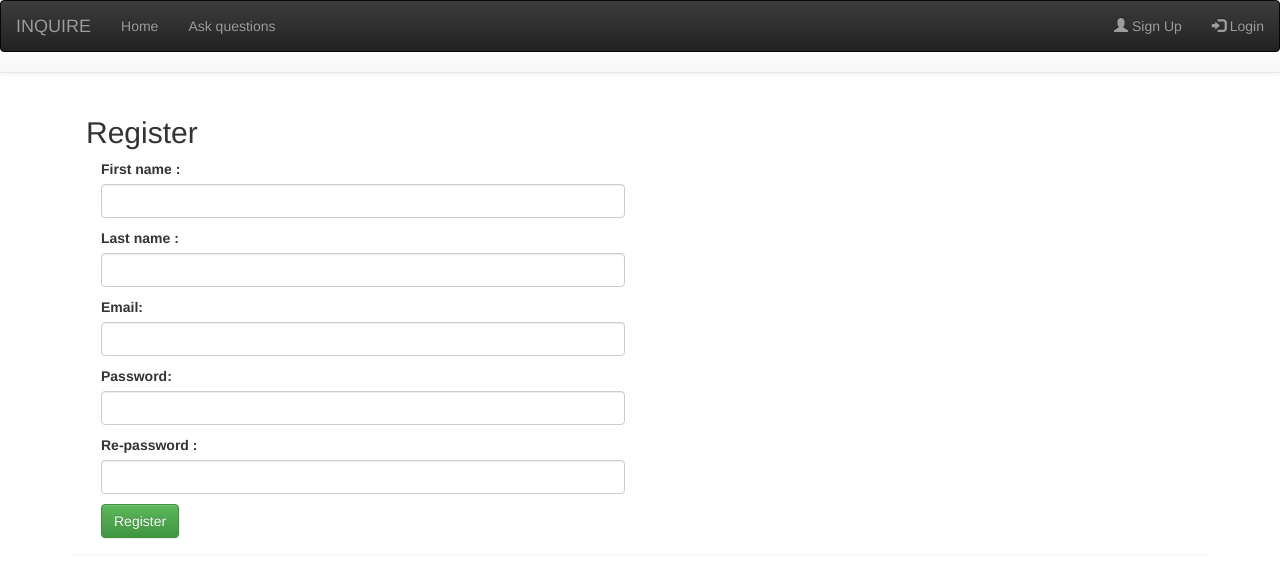
After one commit to asmcn/inquire, a Django app: page /accounts/register/ in a window 1280 px wide. The commit adds this page. Shown: the top 578 px of the page. Run offline with Django 3.2, Linux system fonts and the light colour scheme; parts of the project's set-up code (start-up, migrations or seed data) failed here and were passed over; some libraries are stand-ins or nearby versions.

Commit message:
almost done

```diff
--- /dev/null
+++ b/inquire-app/inquire/profiles/forms.py
@@ -0,0 +1,35 @@
+from django import forms
+from inquire.profiles.models import UserProfile
+from django.contrib.auth.forms import UserCreationForm
+
+
+class MyRegistrationForm(UserCreationForm):
+    email = forms.EmailField(required=True)
+
+    class Meta:
+        model = UserProfile
+        fields = ('email', 'password1', 'password2', 'first_name', 'last_name')
+
+    def save(self, commit=True):
+        user = super(MyRegistrationForm, self).save(commit=False)
+        user.email = self.cleaned_data['email']
+        user.first_name = self.cleaned_data['first_name']
+        user.last_name = self.cleaned_data['last_name']
+        user.is_staff = False
+        user.is_superuser= False
+
+        if commit:
+            user.save()
+
+        return user
+
+
+
+class ContactForm1(forms.Form):
+    subject = forms.CharField(max_length=100)
+
+class ContactForm2(forms.Form):
+    sender = forms.EmailField()
+
+class ContactForm3(forms.Form):
+    message = forms.CharField(widget=forms.Textarea)
--- /dev/null
+++ b/inquire-app/inquire/profiles/templates/profiles/register.html
@@ -0,0 +1,33 @@
+{% extends "base.html" %}
+
+{% block content %}
+
+  <h2>Register</h2>
+
+  {% for field in form %}
+    {{field.error}}
+
+  {% endfor %}
+
+{#  <form action="/accounts/register/" method="post">{% csrf_token %}#}
+{#  {{form.as_p}}#}
+{##}
+{##}
+{#  <input type="submit" value="Register" />#}
+{##}
+{#   </form>#}
+
+<div class="col-md-6">
+	 <form action="/accounts/register/" method="post">{% csrf_token %}
+	<p><label for="id_first_name">First name :&nbsp&nbsp</label> <input class="form-control" id="id_first_name" name="first_name" type="name" /></p>
+	<p><label for="id_last_name">Last name :&nbsp&nbsp</label> <input class="form-control" id="id_last_name" name="last_name" type="name" /></p>
+	<p><label for="id_email">Email:   </label> <input class="form-control" id="id_email" name="email" type="email" /></p>
+	<p><label for="id_password1">Password:</label> <input class="form-control" id="id_password1" name="password1" type="password" /></p>
+	<p><label for="id_password2">Re-password :&nbsp&nbsp</label> <input class="form-control" id="id_password2" name="password2" type="password" /></p>
+
+	  <input class="btn btn-success" type="submit" value="Register" />
+
+	  </form>
+</div>
+
+{% endblock %}
--- /dev/null
+++ b/inquire-app/inquire/profiles/urls.py
@@ -0,0 +1,14 @@
+from django.conf.urls import url
+from django.contrib.auth.views import login, logout
+
+from inquire.profiles.views import *
+
+
+urlpatterns = [
+    url(r'^register/$', register_user, name='register_user'),
+    url(r'^register_success/$', register_success, name='register_success'),
+    url(r'^login/$', login, name="login"),
+    url(r'^logout/$', logout, name="logout"),
+    url(r'^logout_success/$', logout_success, name="logout_success"),
+    url(r'^profile/$', profile, name="profile"),
+]
--- /dev/null
+++ b/inquire-app/inquire/profiles/views.py
@@ -0,0 +1,55 @@
+# Create your views here.
+import datetime
+
+from django.core.urlresolvers import reverse
+from django.contrib import auth
+from django.http import HttpResponseRedirect
+from django.shortcuts import render_to_response, get_object_or_404
+from inquire.profiles.models import UserProfile
+from django.http import HttpResponse
+from inquire.profiles.forms import MyRegistrationForm
+# from django.core.context_processors import csrf
+from django.views.decorators.csrf import csrf_protect
+from django.shortcuts import render
+
+
+def logout(request):
+    if request.user.is_authenticated:
+        auth.logout(request)
+    return HttpResponseRedirect(reverse('profiles:logout_success'))
+
+
+def logout_success(request):
+    return render_to_response('profiles/logout_success.html')
+
+
+def profile(request):
+    if request.user.is_authenticated:
+        return HttpResponseRedirect(reverse('questions:index'))
+    else:
+        return HttpResponse("login not successfully")
+        return render_to_response('profiles/logout.html',  {})
+
+@csrf_protect
+def register_user(request):
+    if request.method == 'POST':
+        form = MyRegistrationForm(request.POST)
+
+        if form.is_valid():
+            form.save()
+
+            return HttpResponseRedirect(reverse('profiles:register_success'))
+
+    else:
+        form = MyRegistrationForm()
+    args = {}
+    # args.update(csrf(request))
+
+    args['form'] = form
+
+    return render(request, 'profiles/register.html', args)
+
+
+
+def register_success(request):
+    return render_to_response('profiles/register_success.html')
--- a/inquire-app/inquire/questions/templates/base.html
+++ b/inquire-app/inquire/questions/templates/base.html
@@ -14,41 +14,23 @@
 
 
 <header class="navbar navbar-default navbar-fixed-top" role="banner">
-  <div class="container">
-    <div class="navbar-header">
-      <button class="navbar-toggle" type="button" data-toggle="collapse" data-target=".navbar-collapse">
-        <span class="sr-only">Toggle navigation</span>
-        <span class="icon-bar"></span>
-        <span class="icon-bar"></span>
-        <span class="icon-bar"></span>
-      </button>
-      {% if username %}
-       <a href="/questions" class="navbar-brand">Hello, {{ username }}</a>
-      {% else %}
-      <a href="/questions" class="navbar-brand">Hello, anonymous user</a>
-      {% endif %}
-    </div>
-    <nav class="collapse navbar-collapse" role="navigation">
-      <ul class="nav navbar-nav">
-        <li>
-          <a href="{% url 'questions:index' %}">Home</a>
-        </li>
-        <li>
-          <a href="{% url 'questions:ask' %}">Ask questions </a>
-        </li>
-      </ul>
-      <ul class="nav navbar-right navbar-nav">
-        <li class="dropdown">
-          <a href="#" class="dropdown-toggle" data-toggle="dropdown"><i class="glyphicon glyphicon-search"></i></a>
-          <ul class="dropdown-menu" style="padding:12px;">
-            <form class="form-inline">
-              <button type="submit" class="btn btn-default pull-right"><i class="glyphicon glyphicon-search"></i></button><input type="text" class="form-control pull-left" placeholder="Search">
-            </form>
-          </ul>
-        </li>
-      </ul>
+    <nav class="navbar navbar-inverse">
+      <div class="container-fluid">
+        <div class="navbar-header">
+          <a class="navbar-brand" href="{% url 'questions:index' %}">INQUIRE</a>
+        </div>
+        <ul class="nav navbar-nav">
+          <li><a href="{% url 'questions:index' %}">Home</a></li>
+          <li><a href="{% url 'questions:ask' %}">Ask questions</a></li>
+        </ul>
+        {% if not user.is_authenticated %}
+        <ul class="nav navbar-nav navbar-right">
+          <li><a href="{% url 'profiles:register_user' %}"><span class="glyphicon glyphicon-user"></span> Sign Up</a></li>
+          <li><a href="{% url 'profiles:login' %}"><span class="glyphicon glyphicon-log-in"></span> Login</a></li>
+        </ul>
+        {% endif %}
+      </div>
     </nav>
-  </div>
 </header>
 
 <br>
--- a/inquire-app/inquire/questions/templates/questions/ask.html
+++ b/inquire-app/inquire/questions/templates/questions/ask.html
@@ -1,6 +1,7 @@
 {% extends "base.html" %}
 
 {% block content %}
+    {% if user.is_authenticated %}
      <form method=POST action="{% url 'questions:ask_question' %}" method=post>
      {% csrf_token %}
      <h2>Title of your question:</h2> <br>
@@ -14,4 +15,5 @@
      <input class="btn btn-primary" type=submit name=Submit value=Submit>
      <input class="btn btn-primary" type=submit name=Cancel value=Cancel>
      </form>
+    {% endif %}
 {% endblock %}
--- a/inquire-app/inquire/questions/templates/questions/index.html
+++ b/inquire-app/inquire/questions/templates/questions/index.html
@@ -5,13 +5,12 @@
 <div id="masthead">
     <div class="container">
         <div class="row">
-            <div class="col-md-7">
+            <div>
                 {% if tag %}
                     <h1> Questions related to <span style="color:red">{{ tag }}</span>
                     </h1>
                 {% else %}
-                <h1> All Question list
-                </h1>
+                <h1>Questions</h1>
                 {% endif %}
             </div>
         </div>
--- a/inquire-app/inquire/questions/views.py
+++ b/inquire-app/inquire/questions/views.py
@@ -34,6 +34,7 @@ def tag_handler(request, tag_id):
 
 
 def index(request):
+    print('>>>>>>>>>>>>>>>>', request.user)
     question_list = Question.objects.order_by('-pub_date')
     paginator = Paginator(question_list, 10)
     page = request.GET.get('page')
@@ -45,7 +46,8 @@ def index(request):
     except EmptyPage:
         latest_question_list = paginator.page(paginator.num_pages)
 
-    context = {'latest_question_list': latest_question_list, 'username': request.user.first_name}
+    context = {'latest_question_list': latest_question_list}
+
     return render(request, 'questions/index.html', context)
 
 
--- a/inquire-app/inquire/urls.py
+++ b/inquire-app/inquire/urls.py
@@ -4,4 +4,5 @@ from django.contrib import admin
 urlpatterns = [
     url(r'^admin/', admin.site.urls),
     url(r'^questions/', include('inquire.questions.urls', namespace="questions")),
+    url(r'^accounts/', include('inquire.profiles.urls', namespace='profiles')),
 ]
```
Also changed, not shown: inquire-app/inquire/profiles/templates/profiles/confirm.html (added, +18 -0 lines), inquire-app/inquire/profiles/templates/profiles/logout_success.html (added, +8 -0 lines), inquire-app/inquire/profiles/templates/profiles/register_success.html (added, +8 -0 lines), inquire-app/inquire/profiles/templates/registration/login.html (added, +16 -0 lines).
